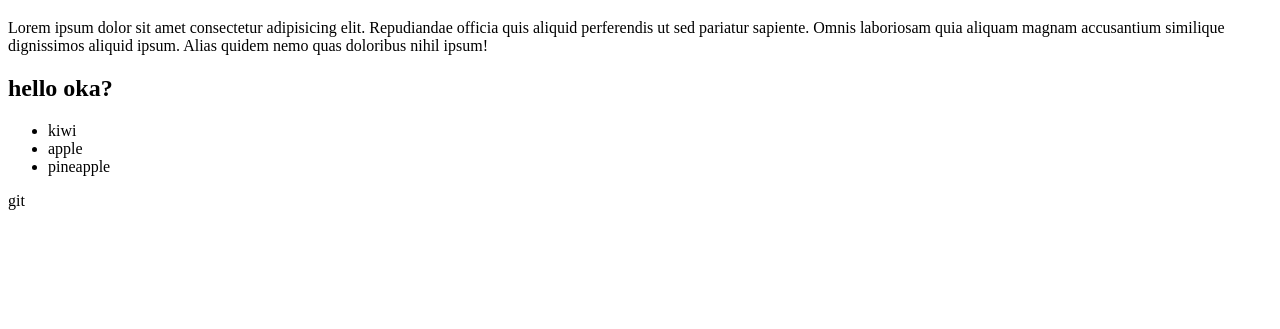
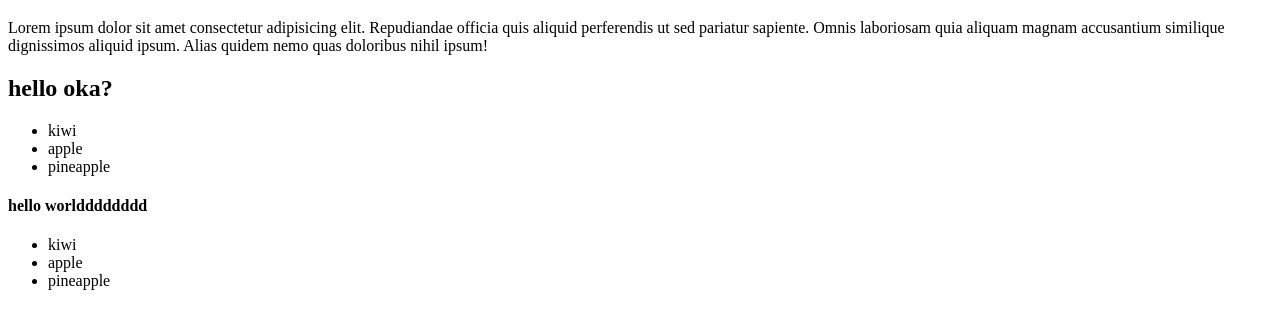
Before and after one commit to rushikesh-void/scratchproject, a plain HTML site: page index.html in a window 1280 px wide. Shown: the part 61-390 px from the top of the page. Drawn offline with Linux system fonts and the light colour scheme.

Commit message:
added list

```diff
--- a/index.html
+++ b/index.html
@@ -27,6 +27,25 @@
             pineapple
         </li>
     </ul>
-</body>git
+
+
+
+
+
+    <h4>hello worldddddddd</h4>
+
+
+
+    <ul>
+        <li>
+            kiwi
+        </li>
+        <li>apple</li>
+        <li>
+            pineapple
+        </li>
+    </ul>
+
+</body>
 
 </html>
```
